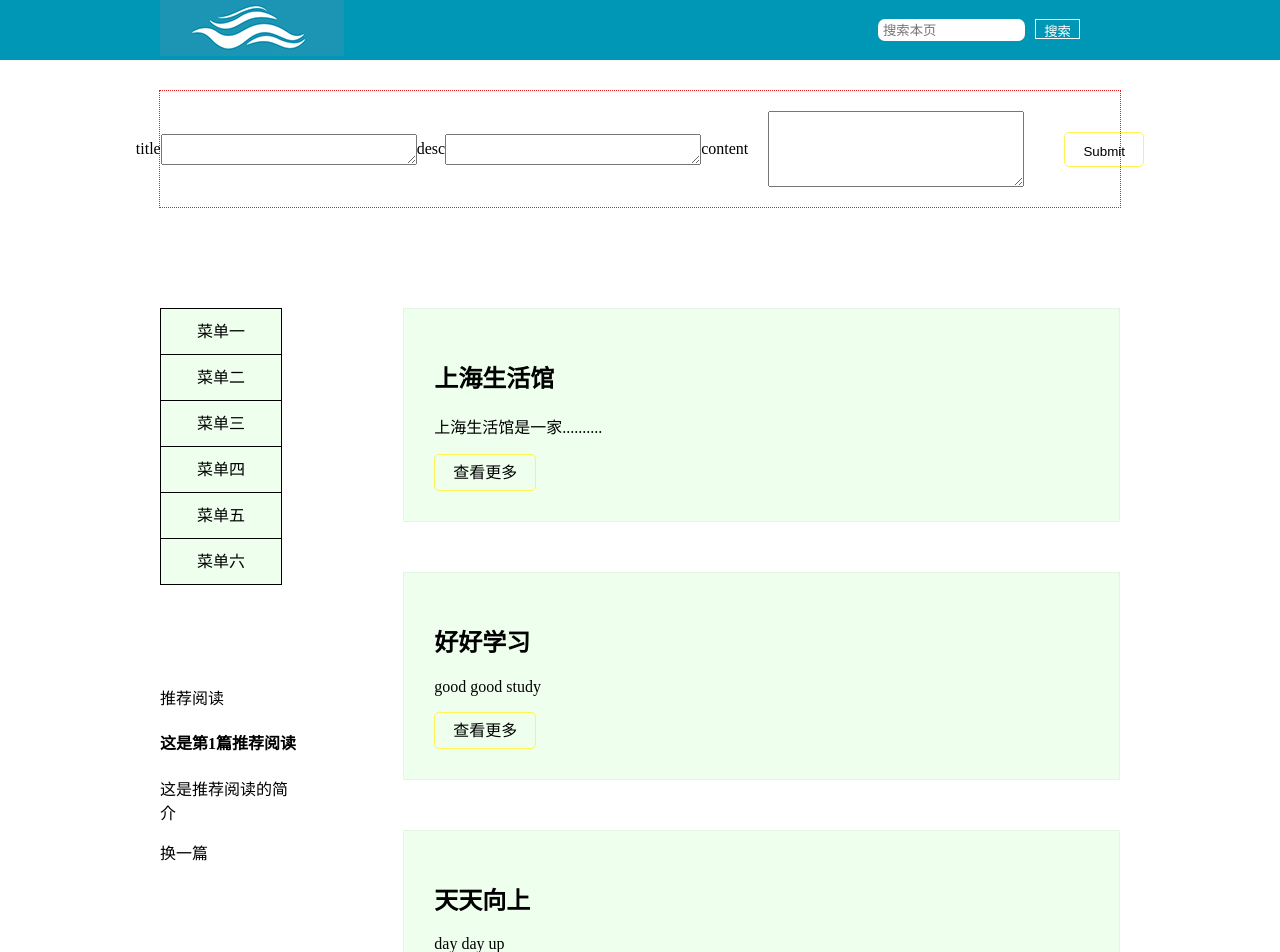
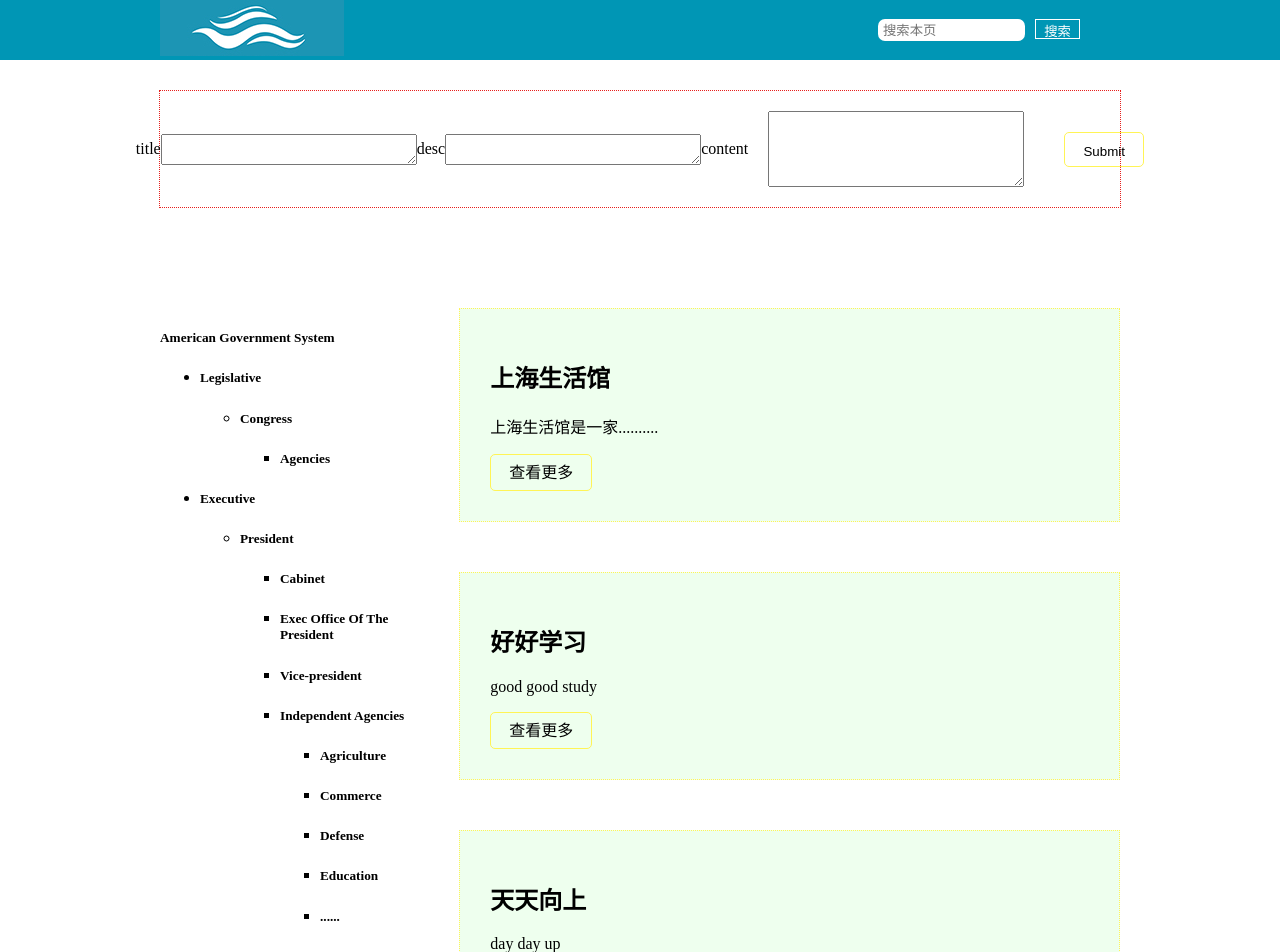
Before and after one commit to babydada/artical, a React (Create React App) app: page / in a window 1280 px wide. Shown: the top 952 px of the page. Built offline with nearby package versions, Linux system fonts and the light colour scheme; the HTML template or start-up script is replaced by a standard one.

Commit message:
树形菜单代码来自https://github.com/HOUCe/react-handle-tree-data

```diff
--- a/src/App.js
+++ b/src/App.js
@@ -3,6 +3,36 @@ import Artical from './artical';
 import Meau from './meau';
 import PostArtical from './postArtical';
 import Header from './header';
+
+var tree = {
+  title: "American Government System",
+  childNodes: [
+      {title: "Legislative", childNodes: [
+          {title: "Congress", childNodes: [
+              {title: "Agencies"}
+          ]}
+      ]},
+      {title: "Executive", childNodes: [
+          {title: "President", childNodes: [
+              {title: "Cabinet"},
+              {title: "Exec Office Of The President"},
+              {title: "Vice-president"},
+              {title: "Independent Agencies", childNodes: [
+                  {title: "Agriculture"},
+                  {title: "Commerce"},
+                  {title: "Defense"},
+                  {title: "Education"},
+                  {title: "......"}
+              ]}
+          ]}
+      ]},
+      {title: "Judicial", childNodes: [
+          {title: "Supreme Court", childNodes: [
+              {title: "Lower Courts"}
+          ]}
+      ]}
+  ]
+};
 
 class App extends Component {
   constructor(props) {
@@ -44,7 +74,6 @@ class App extends Component {
           titleArr.push(item);
         }
       })
-      console.log(titleArr);
       this.setState({
         search: titleArr
       })
@@ -60,7 +89,7 @@ class App extends Component {
         <Header filterCallback={this.handleSearch.bind(this)} />
         <PostArtical filterCallback={this.handleSubmit.bind(this)} />
         <div style={{ flex: 1, display: 'flex', flexDirection: 'row', width: '75%', margin: '100px auto' }}>
-          <Meau />
+          <Meau node={tree}/>
           <Artical artical={this.state.search.length>0?this.state.search:this.state.artical} />
         </div>
       </div>
--- a/src/meau.js
+++ b/src/meau.js
@@ -6,7 +6,6 @@ class Meau extends Component {
   constructor(props) {
     super(props);
     this.state = {
-      meauArr: ['菜单一', '菜单二', '菜单三', '菜单四', '菜单五', '菜单六',],
       recommend: [
         {
           title: '这是第1篇推荐阅读',
@@ -40,11 +39,8 @@ class Meau extends Component {
           title: '最后一篇啦',
           content: '这是推荐阅读的简介'
         }
-
       ],
-      meauCurrent: 1,//当前菜单
-      x: 0,
-      title: ''
+      visible: true,
     }
   }
 
@@ -58,29 +54,41 @@ class Meau extends Component {
       })
     }
   }
+  toggle() {
+    this.setState({ visible: !this.state.visible });
+  };
+  render() {
+    var childNodes;
 
-  render() {
+    if (this.props.node.childNodes != null) {
+      childNodes = this.props.node.childNodes.map(function (node, index) {
+        return <li key={index}><Meau node={node} /></li>
+      })
+
+      let className1 = 'togglable';
+      let className2 = this.state.visible ? 'togglable-down' : 'togglable-up';
+      var classNameFinal = className1 + ' ' + className2;
+    }
+
+    var style;
+
+    if (!this.state.visible) {
+      style = { display: "none" };
+    }
+
     return (
-      <div style={{ marginRight: '100px' }}>
+      <div style={{ marginRight: '10px'}}>
         <div>
-          {this.state.meauArr.map((item, i) => (
-            <span onClick={(item) => { this.setState({ meauCurrent: this.state.meauCurrent + 1 });}} style={{ display: 'block' }} key={i} className="meau">
-              {item}
-            </span>
-          ))}
-        </div>
-        <div style={{ marginTop: '100px' }}>
-          <span>推荐阅读</span>
-          <div>
-            <h4>{this.state.recommend[0].title}</h4>
-            <p>{this.state.recommend[0].content}</p>
-          </div>
-          <span onClick={() => this.change()}>换一篇</span>
+          <h5 onClick={() => { this.toggle() }} className={classNameFinal}>
+            {this.props.node.title}
+          </h5>
+          <ul style={style}>
+            {childNodes}
+          </ul>
         </div>
       </div>
     )
   }
-
 }
 
 export default Meau;
```
